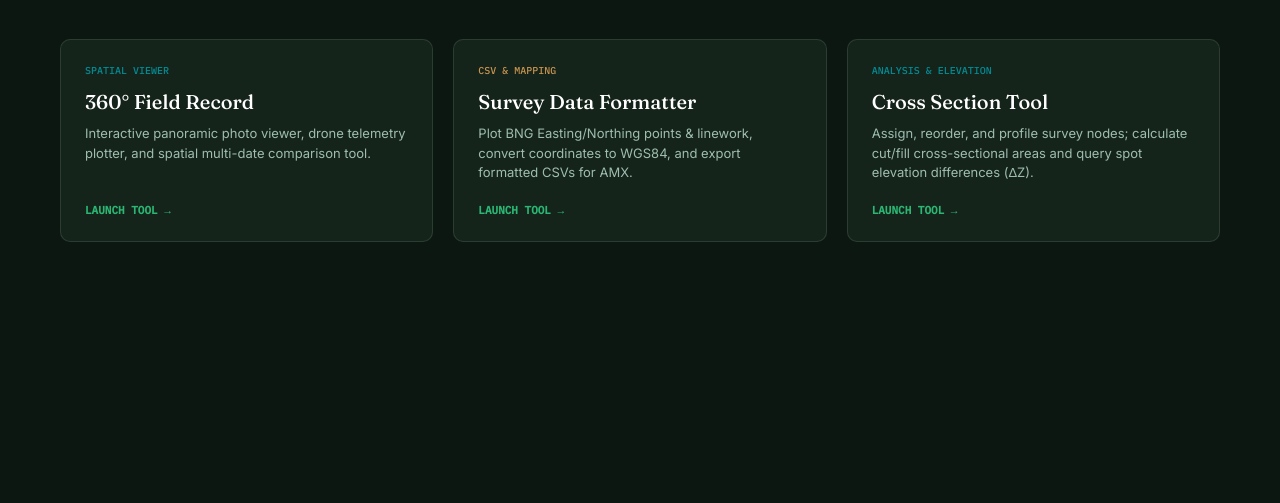
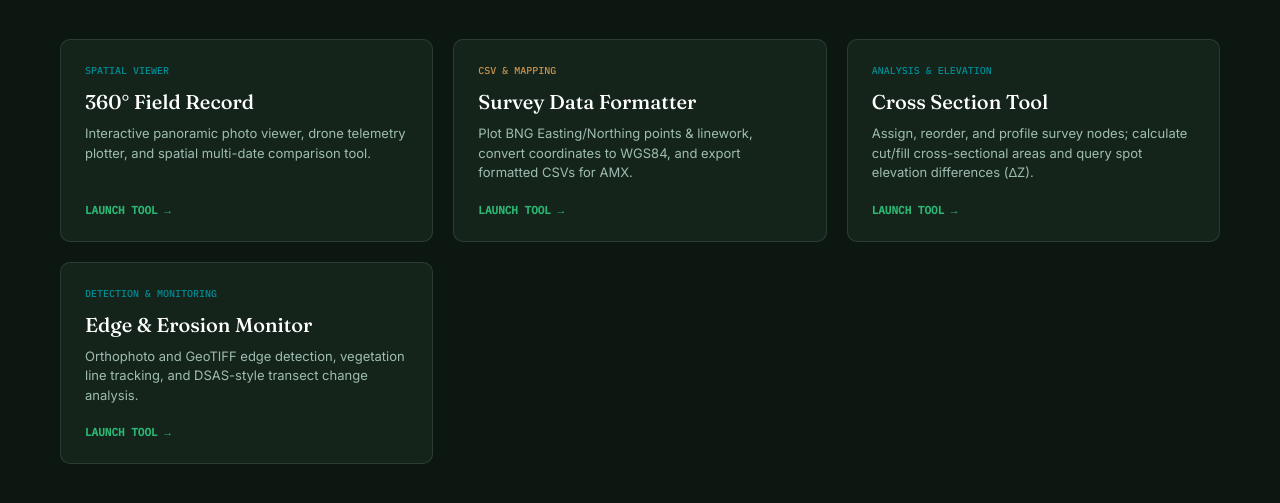
Before and after one commit to TomConstantine/Toolbox, a plain HTML site: page index.html in a window 1280 px wide. Shown: the part 145-648 px from the top of the page. Drawn offline with Linux system fonts and the light colour scheme.

Commit message:
Update index.html

```diff
--- a/index.html
+++ b/index.html
@@ -138,6 +138,16 @@
       </div>
       <div class="card-btn">Launch Tool &rarr;</div>
     </a>
+
+    <!-- Tool 4: Edge & Erosion Monitor -->
+    <a href="Riverbank-edge-tool.html" class="card">
+      <div>
+        <div class="card-tag">Detection & Monitoring</div>
+        <h2>Edge &amp; Erosion Monitor</h2>
+        <p>Orthophoto and GeoTIFF edge detection, vegetation line tracking, and DSAS-style transect change analysis.</p>
+      </div>
+      <div class="card-btn">Launch Tool &rarr;</div>
+    </a>
   </div>
 </main>
 
```
